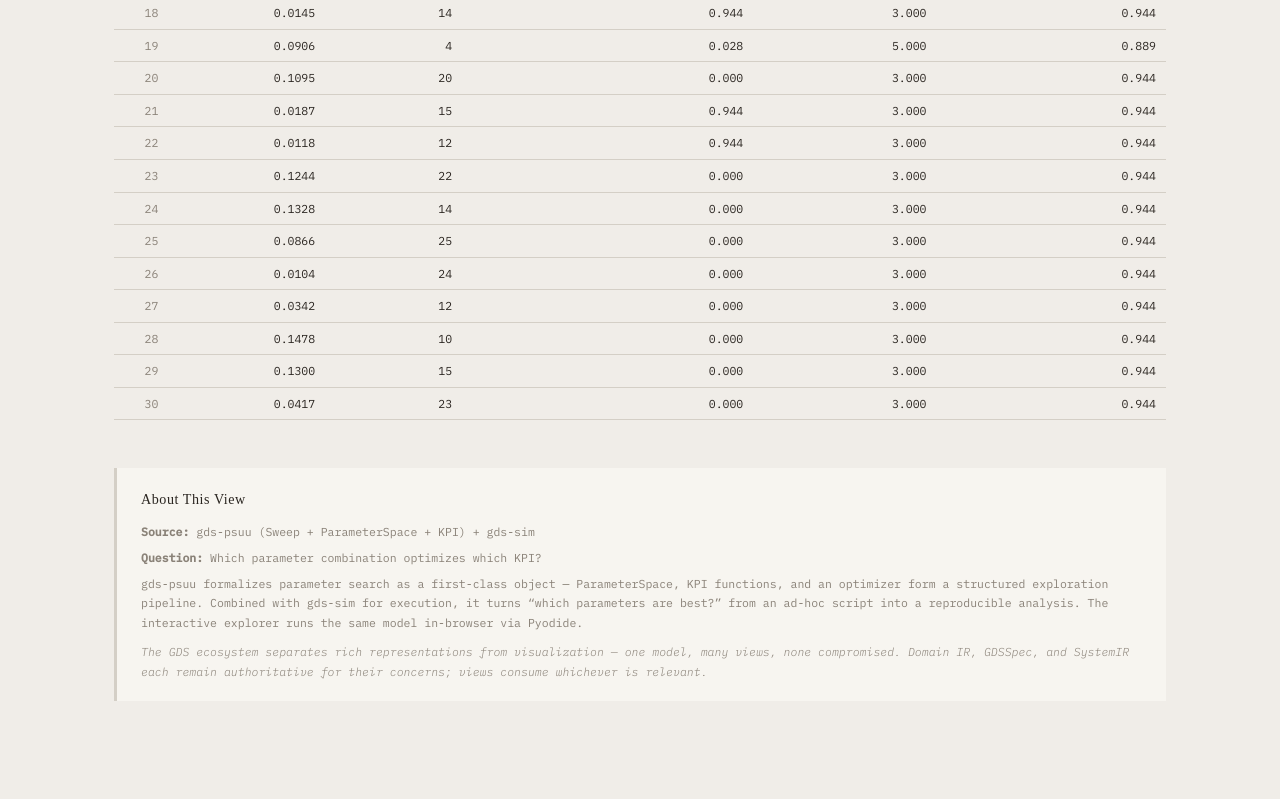
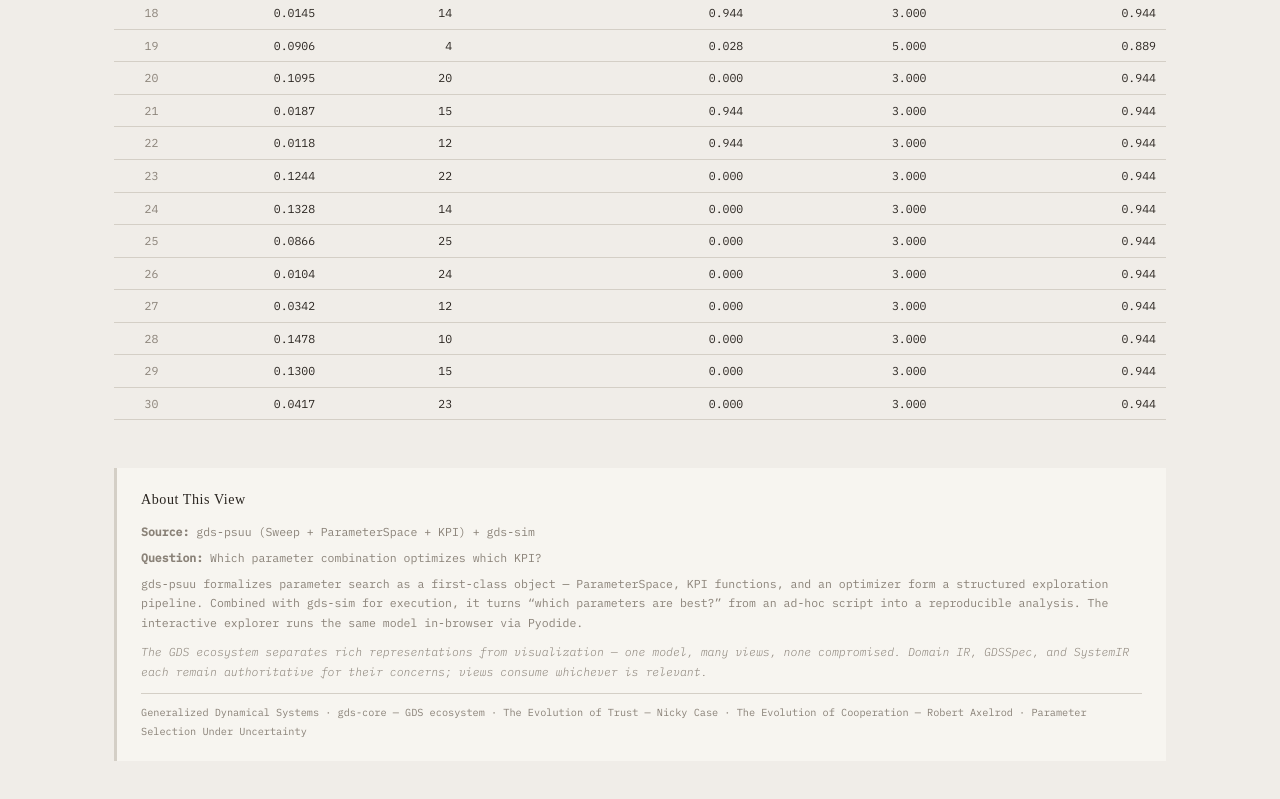
Before and after one commit to DynamicalSystemsGroup/gds-axelrod, a website built with Vite: page site/psuu.html in a window 1280 px wide. Shown: the part 2315-3114 px from the top of the page. Before the commit the page ends 3076 px from the top, so only its background shows below. Built offline with nearby package versions, Linux system fonts and the light colour scheme; a web font is replaced by a local one.

Commit message:
feat: add citations and inspiration links to ecosystem notes
Shared references (GDS theory, gds-core, Nicky Case, Axelrod) render as
a footer in every ecosystem note. Pages can pass additional links via
the new `links` option — PSUU page adds the PSUU blog post.

```diff
--- a/site/src/ecosystem-note.js
+++ b/site/src/ecosystem-note.js
@@ -10,6 +10,13 @@ const SHARED_CLOSING =
   'one model, many views, none compromised. Domain IR, GDSSpec, and SystemIR ' +
   'each remain authoritative for their concerns; views consume whichever is relevant.';
 
+const SHARED_REFERENCES = [
+  { label: 'Generalized Dynamical Systems', url: 'https://blog.block.science/generalized-dynamical-systems-part-i-foundations-2/' },
+  { label: 'gds-core — GDS ecosystem', url: 'https://github.com/BlockScience/gds-core' },
+  { label: 'The Evolution of Trust — Nicky Case', url: 'https://ncase.me/trust/' },
+  { label: 'The Evolution of Cooperation — Robert Axelrod', url: 'https://en.wikipedia.org/wiki/The_Evolution_of_Cooperation' },
+];
+
 /**
  * Render an ecosystem note at the end of a container.
  *
@@ -19,8 +26,14 @@ const SHARED_CLOSING =
  * @param {string} opts.source  - Which GDS representation(s) this page draws from
  * @param {string} opts.question - What this view answers
  * @param {string} opts.note    - Page-specific note (3-4 sentences)
+ * @param {Array<{label: string, url: string}>} [opts.links] - Page-specific references
  */
-export function renderEcosystemNote(container, { view, source, question, note }) {
+export function renderEcosystemNote(container, { view, source, question, note, links }) {
+  const allLinks = [...SHARED_REFERENCES, ...(links || [])];
+  const refsHtml = allLinks
+    .map(({ label, url }) => `<a href="${url}" target="_blank" rel="noopener">${label}</a>`)
+    .join(' · ');
+
   const aside = document.createElement('aside');
   aside.className = 'ecosystem-note';
   aside.innerHTML = `
@@ -29,6 +42,7 @@ export function renderEcosystemNote(container, { view, source, question, note })
     <p><strong>Question:</strong> ${question}</p>
     <p>${note}</p>
     <p class="ecosystem-closing">${SHARED_CLOSING}</p>
+    <div class="ecosystem-references">${refsHtml}</div>
   `;
   container.appendChild(aside);
 }
--- a/site/src/pages.css
+++ b/site/src/pages.css
@@ -926,6 +926,26 @@
   margin-top: 10px;
 }
 
+.ecosystem-references {
+  margin-top: 12px;
+  padding-top: 10px;
+  border-top: 1px solid var(--rim);
+  font-size: 0.64rem;
+  line-height: 1.8;
+  color: var(--ink-dim);
+}
+
+.ecosystem-references a {
+  color: var(--ink-dim);
+  text-decoration: none;
+  transition: color 0.15s;
+}
+
+.ecosystem-references a:hover {
+  color: var(--ink);
+  text-decoration: underline;
+}
+
 .scatter-tooltip {
   display: none;
   position: absolute;
--- a/site/src/psuu-page.js
+++ b/site/src/psuu-page.js
@@ -172,6 +172,9 @@ function renderPage(data) {
     source: 'gds-psuu (Sweep + ParameterSpace + KPI) + gds-sim',
     question: 'Which parameter combination optimizes which KPI?',
     note: 'gds-psuu formalizes parameter search as a first-class object \u2014 ParameterSpace, KPI functions, and an optimizer form a structured exploration pipeline. Combined with gds-sim for execution, it turns \u201cwhich parameters are best?\u201d from an ad-hoc script into a reproducible analysis. The interactive explorer runs the same model in-browser via Pyodide.',
+    links: [
+      { label: 'Parameter Selection Under Uncertainty', url: 'https://blog.block.science/how-to-perform-parameter-selection-under-uncertainty/' },
+    ],
   });
 }
 
```
